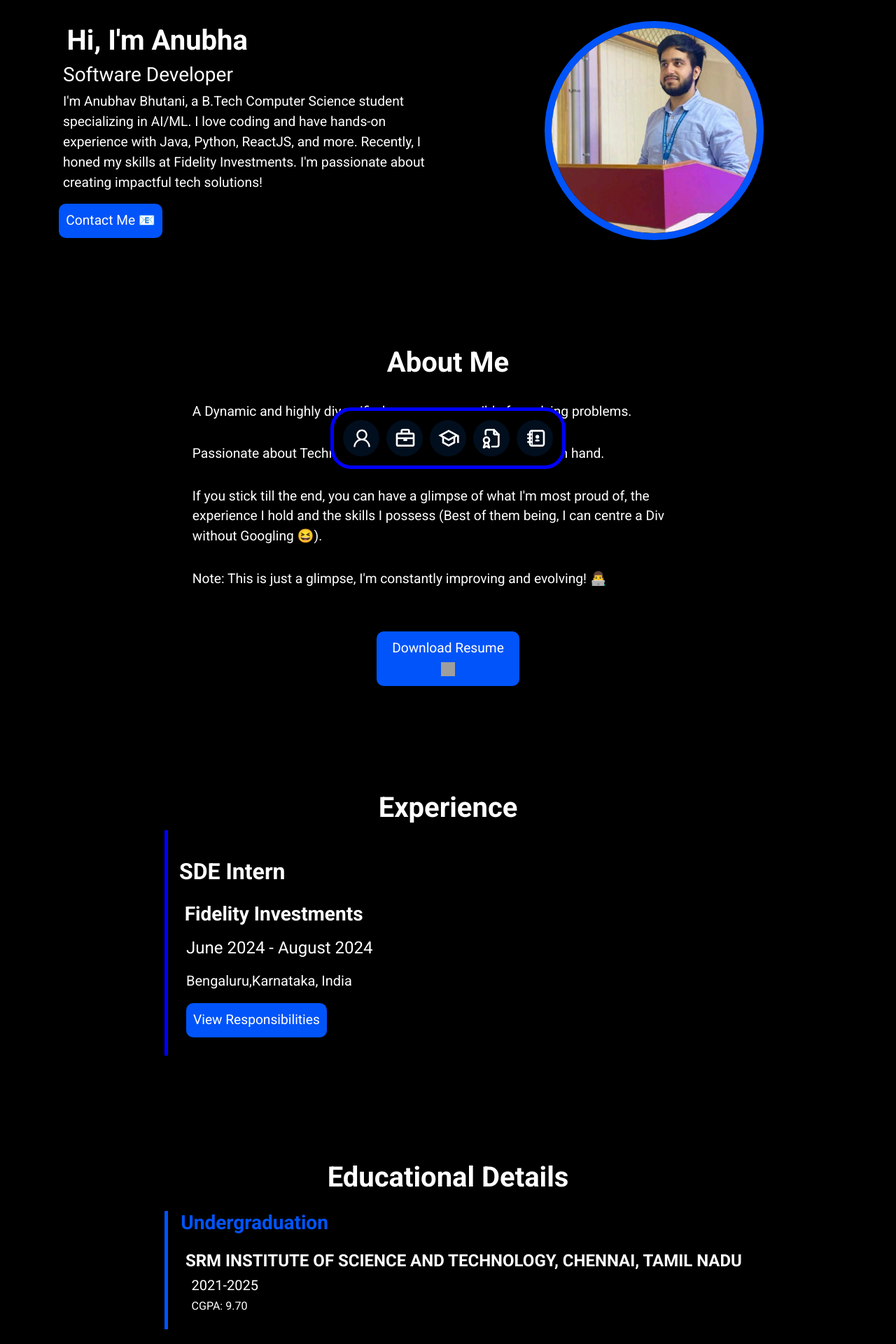
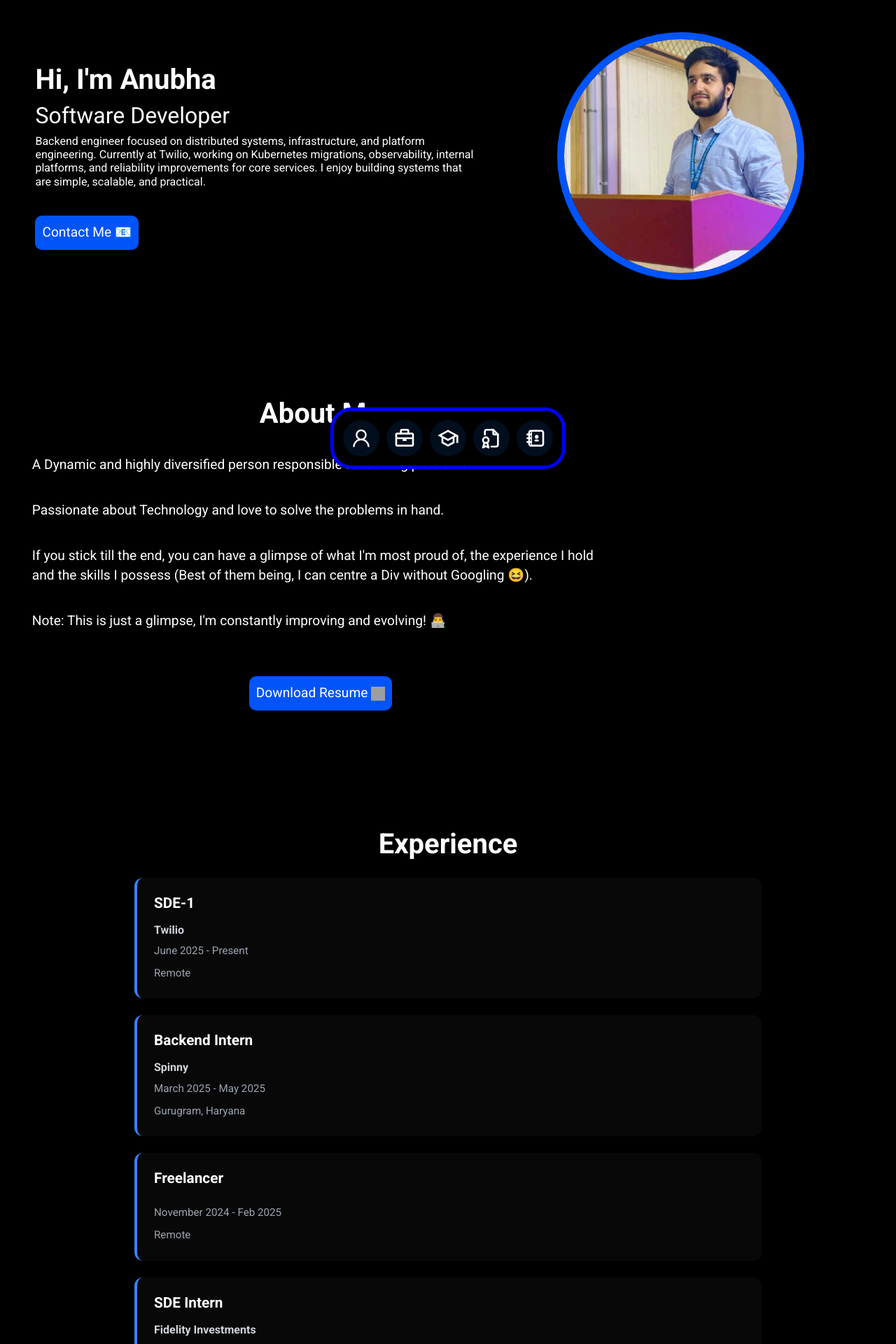
Before and after one commit to avbhutani/My-Portfolio, a React (Create React App) app in the folder frontend/: page / in a window 1280 px wide. Shown: the part 120-2040 px from the top of the page at 70% size. Built offline with nearby package versions, Linux system fonts and the light colour scheme; grey boxes are pictures that could not be loaded; the HTML template or start-up script is replaced by a standard one.

Commit message:
Updating code

```diff
--- a/frontend/src/App.js
+++ b/frontend/src/App.js
@@ -1,15 +1,15 @@
-import React from 'react'
-import './App.css';
+import React from "react";
+import "./App.css";
 // import Navbar from './components/navbar/Navbar'
-import Start from './components/start/Start'
-import FloatingNavbar from './components/floatingNavbar/FloatingNavbar'
-import About from './components/about/About'
+import Start from "./components/start/Start";
+import FloatingNavbar from "./components/floatingNavbar/FloatingNavbar";
+import About from "./components/about/About";
 
-import Contact from './components/contactMe/Contact'
-import ProudThings from './components/proudThings/ProudThings'
-import EducationalDetails from './components/educationTimeline/EducationalDetails'
-import ExperienceDetails from './components/experienceDetails/ExperienceDetails'
-import { Slide, ToastContainer } from 'react-toastify';
+import Contact from "./components/contactMe/Contact";
+import ProudThings from "./components/proudThings/ProudThings";
+import EducationalDetails from "./components/educationTimeline/EducationalDetails";
+import ExperienceDetails from "./components/experienceDetails/ExperienceDetails";
+import { Slide, ToastContainer } from "react-toastify";
 // import EducationalTimeline from './components/educationTimeline/EducationalTimeLine'
 // const About = React.lazy(() => import('./components/about/About'));
 
@@ -18,44 +18,81 @@ function App() {
     <div className="App">
       <ToastContainer />
       <section>
-      <div id='start-section'>
+        <div id="start-section">
           <Start />
         </div>
       </section>
 
       <section>
-      <div id='about-section'>
+        <div id="about-section">
           <About />
         </div>
       </section>
 
       <section>
-      <div id='experience-section'>
+        <div id="experience-section">
           <h1>Experience</h1>
-      <ExperienceDetails position="SDE Intern" companyName="Fidelity Investments" duration="June 2024 - August 2024" location="Bengaluru,Karnataka, India"/>
+          <ExperienceDetails
+            position="SDE-1"
+            companyName="Twilio"
+            duration="June 2025 - Present"
+            location="Remote"
+          />
+          <ExperienceDetails
+            position="Backend Intern"
+            companyName="Spinny"
+            duration="March 2025 - May 2025"
+            location="Gurugram, Haryana"
+          />
+          <ExperienceDetails
+            position="Freelancer"
+            duration="November 2024 - Feb 2025"
+            location="Remote"
+          />
+          <ExperienceDetails
+            position="SDE Intern"
+            companyName="Fidelity Investments"
+            duration="June 2024 - August 2024"
+            location="Bengaluru,Karnataka, India"
+          />
         </div>
       </section>
 
       <section>
-      <div id='education-section'>
+        <div id="education-section">
           <h1>Educational Details</h1>
-      <EducationalDetails grade ="CGPA: 9.70" session="2021-2025" stage="Undergraduation" instituteName="SRM INSTITUTE OF SCIENCE AND TECHNOLOGY, CHENNAI, TAMIL NADU" />
-      <EducationalDetails grade ="Percentage: 93.4%" session="2020-2021" stage="Class 12" instituteName="DAV PUBLIC SCHOOL SECTOR 48, 49 GURGAON, HARYANA" />
-      <EducationalDetails grade ="Percentage: 94%" session="2018-2019" stage="Class 10" instituteName="DAV PUBLIC SCHOOL SECTOR 48, 49 GURGAON, HARYANA" />
+          <EducationalDetails
+            grade="CGPA: 9.70"
+            session="2021-2025"
+            stage="Undergraduation"
+            instituteName="SRM INSTITUTE OF SCIENCE AND TECHNOLOGY, CHENNAI, TAMIL NADU"
+          />
+          <EducationalDetails
+            grade="Percentage: 93.4%"
+            session="2020-2021"
+            stage="Class 12"
+            instituteName="DAV PUBLIC SCHOOL SECTOR 48, 49 GURGAON, HARYANA"
+          />
+          <EducationalDetails
+            grade="Percentage: 94%"
+            session="2018-2019"
+            stage="Class 10"
+            instituteName="DAV PUBLIC SCHOOL SECTOR 48, 49 GURGAON, HARYANA"
+          />
         </div>
       </section>
 
-      <section>
-      <div id='proud-section' className='proud-things'>
+      {/* <section>
+        <div id="proud-section" className="proud-things">
           <h1>Most Proud Of</h1>
-      <ProudThings headerContent = 'RECEIVED SRM JEE MERIT SCHOLARSHIP WORTH Rs. 7,50,000 (100% Tuition Fee Wavier)' />
-      <ProudThings headerContent = 'Rated >= 2000 on CodeStudio. ' />
-      <ProudThings headerContent = 'PARTICIPATED IN CODE FOR GOOD 2024 BY JP MORGAN CHASE'  />
+          <ProudThings headerContent="RECEIVED SRM JEE MERIT SCHOLARSHIP WORTH Rs. 7,50,000 (100% Tuition Fee Wavier)" />
+          <ProudThings headerContent="Rated >= 2000 on CodeStudio. " />
+          <ProudThings headerContent="PARTICIPATED IN CODE FOR GOOD 2024 BY JP MORGAN CHASE" />
         </div>
-      </section>
+      </section> */}
 
       <section>
-      <div id='contact-section'>
+        <div id="contact-section">
           <Contact />
         </div>
       </section>
--- a/frontend/src/components/about/About.css
+++ b/frontend/src/components/about/About.css
@@ -1,47 +1,41 @@
+/* Base styles (Mobile first) */
+.about-me-section {
+    display: flex;
+    flex-direction: column;
+    text-align: left;
+    margin-left: 10;
+    /* margin: top right bottom left */
+    margin: 20% 10% 0 1%;
+}
 
-/* This is for the devices like laptop, pc etc. */
-@media(min-width:905px){
+.about-me-section-2 {
+    align-self: center;
+
+    img {
+        height: 20px;
+        width: 20px;
+    }
+}
+
+/* Desktop overrides */
+@media (min-width: 905px) {
     .about-me-section-1 h1 {
         text-align: center;
     }
+
     .about-me-section {
-        margin:13% auto;
-
-        display: flex;
-        flex-direction: column;
+        margin: 13% auto;
         align-items: center;
+        margin-left: 10px;
         justify-content: space-between;
         width: 70%;
-        text-align: left;
+
         p {
             margin: 4%;
         }
     }
+
     .about-me-section-2 {
-        img {
-            height: 20px;
-            width: 20px;
-        }
+        align-self: auto;
     }
 }
-
-
-/* This is for the devices like mobile phone,tablet etc. */
-@media(max-width:904px){
-    .about-me-section {
-        margin-left: 1%;
-        margin-top: 20%;
-        margin-right: 10%;
-        display: flex;
-        flex-direction: column;
-        text-align: left;
-    }
-
-    .about-me-section-2 {
-        align-self: center;
-        img {
-            height: 20px;
-            width: 20px;
-        }
-    }
-}
--- a/frontend/src/components/about/About.js
+++ b/frontend/src/components/about/About.js
@@ -1,7 +1,7 @@
 import React from 'react'
 import './About.css'
 
-const resumeURL = 'https://drive.google.com/file/d/17m1Iu6O52ZcCLAL1V-EGZ6A5UzhGC0RS/view?usp=sharing'
+const resumeURL = 'https://drive.google.com/file/d/1VSWs7sh01nxTv3qFtlqwfh1U_3GZust0/view?usp=sharing'
 
 const About = ()=> {
     const downloadFile = () => {
--- a/frontend/src/components/educationTimeline/EducationalDetails.css
+++ b/frontend/src/components/educationTimeline/EducationalDetails.css
@@ -1,33 +1,52 @@
 .education-card {
     display: flex;
     flex-direction: column;
-    color: white;
-    border-left: 5px solid rgb(1, 84, 249);;
-    padding: 0;
+    gap: 1rem;
+
+    margin: 1.5rem 15%;
+    padding: 1.5rem;
+
+    color: #fff;
     text-align: left;
-    margin-left: 15%;
-    justify-content: center;
-    margin-right: 15%;
-    margin-top: 2%;
-    width: 80%;
+
+    border-left: 4px solid #3b82f6;
+    background: rgba(255, 255, 255, 0.03);
+
+    border-radius: 12px;
+    transition: all 0.25s ease;
 }
 
+.education-card:hover {
+    transform: translateY(-2px);
+    background: rgba(255, 255, 255, 0.05);
+    border-left-color: #60a5fa;
+}
 
-
-.education-card-1 {
-
-    h3 {
-        font-weight: bolder;
-        color: rgb(1, 84, 249);
-    }
+.education-card-1 h3 {
+    font-size: 1.2rem;
+    font-weight: 700;
+    margin: 0;
+    color: #60a5fa;
 }
 
 .education-card-2 {
     display: flex;
     flex-direction: column;
-    margin: 1rem;
-    h4 {
-        font-weight: bolder;
-    }
+    gap: 0.5rem;
+}
 
+.education-card-2 h4 {
+    margin: 0;
+    font-size: 1rem;
+    font-weight: 600;
+    color: #e5e7eb;
 }
+
+.education-card-2 h5,
+.education-card-2 p {
+    margin: 0;
+    font-size: 0.95rem;
+    font-weight: 400;
+    line-height: 1.6;
+    color: #9ca3af;
+}
--- a/frontend/src/components/experienceDetails/ExperienceDetails.css
+++ b/frontend/src/components/experienceDetails/ExperienceDetails.css
@@ -1,40 +1,79 @@
 .experience-card {
     display: flex;
     flex-direction: column;
-    color: white;
-    border-left: 5px solid blue;
-    padding: 0;
+    gap: 1rem;
+
+    margin: 1.5rem 15%;
+    padding: 1.5rem;
+
+    color: #fff;
     text-align: left;
-    margin-left: 15%;
-    justify-content: center;
-    margin-right: 15%;
-    margin-bottom: 13%;
+
+    border-left: 4px solid #3b82f6;
+    background: rgba(255, 255, 255, 0.03);
+
+    border-radius: 12px;
+    transition: all 0.25s ease;
 }
 
+.experience-card:hover {
+    transform: translateY(-2px);
+    background: rgba(255, 255, 255, 0.05);
+    border-left-color: #60a5fa;
+}
 
-.experience-card-1 {
-    margin-top:5%;
-    margin-right: 0;
-    h2 {
-        font-weight: bolder;
-    }
-    h2:hover{
-        cursor: pointer;
-    }
+.experience-card-1 h2 {
+    font-size: 1.3rem;
+    font-weight: 700;
+    margin: 0;
+    transition: color 0.2s ease;
+}
+
+.experience-card-1 h2:hover {
+    cursor: pointer;
+    color: #60a5fa;
 }
 
 .experience-card-2 {
     display: flex;
     flex-direction: column;
-    margin: 1rem;
-    button {
-        max-width: fit-content;
-    }
-    h3 {
-        margin-top: 0;
-        font-weight: bolder;
-    }
-    h4,h5,button {
-        margin: 10px;
-    }
+    gap: 0.5rem;
 }
+
+.experience-card-2 h3 {
+    margin: 0;
+    font-size: 1rem;
+    font-weight: 600;
+    color: #d1d5db;
+}
+
+.experience-card-2 h4,
+.experience-card-2 h5 {
+    margin: 0;
+    font-size: 0.95rem;
+    font-weight: 400;
+    line-height: 1.6;
+    color: #9ca3af;
+}
+
+.experience-card-2 button {
+    width: fit-content;
+    margin-top: 0.5rem;
+    padding: 0.5rem 1rem;
+
+    border: none;
+    border-radius: 8px;
+
+    background: #2563eb;
+    color: white;
+
+    font-size: 0.9rem;
+    font-weight: 500;
+
+    cursor: pointer;
+    transition: background 0.2s ease;
+}
+
+.experience-card-2 button:hover {
+    background: #3b82f6;
+}
--- a/frontend/src/components/experienceDetails/ExperienceDetails.js
+++ b/frontend/src/components/experienceDetails/ExperienceDetails.js
@@ -13,7 +13,6 @@ const ExperienceDetails = (props) => {
             <h3>{props.companyName}</h3>
             <h4>{props.duration}</h4>
             <h5>{props.location}</h5>
-            <button>View Responsibilities</button>
         </div>
       </div>
     </>
--- a/frontend/src/components/proudThings/ProudThings.css
+++ b/frontend/src/components/proudThings/ProudThings.css
@@ -1,13 +1,12 @@
-@media(min-width:905px) {
+/* =========================================
+   BASE STYLES (Applies to all screen sizes)
+   ========================================= */
+
 .collapsible {
-    font-size:larger;
-    margin: 20px;
+    margin: 20px auto; /* Added 'auto' to center it nicely if needed */
     border-radius: 10px;
     background-color: rgb(16, 21, 30);
-    /* border-left: 8px solid rgb(1, 84, 249);;
-    border-right: 8px solid rgb(1, 84, 249);;  */
-    /* transition: 2s; */
-    width: 80%;
+    transition: width 0.4s ease;
 }
 
 .collapsible-content {
@@ -17,107 +16,81 @@
     cursor: pointer;
 }
 
-.collapsible-header-text {
-    text-align: left;
-    background-color: rgb(16, 21, 30);
-    padding: 1rem;
-    /* display: flex; */
-
-    padding-left:0;
-    align-items: center;
-    cursor: pointer;
+.collapsible-header {
+    transition: transform 0.4s ease;
 }
 
-
-.collapsible-header-1 {
-    font-weight: bolder;
-    font-size: 20px;
-}
-
-
-.collapsible-header-2 {
-    font-size:20px;
-}
-
-.collapsible-header-text {
-    cursor: pointer;
-    font-weight: bold;
-  }
-  .collapsible-header-text:hover {
-    border-radius: 10px;
-    border-left: 8px solid rgb(1, 84, 249);;
-    border-right: 8px solid rgb(1, 84, 249);;
-
-  }
-
-  .collapsible-header {
-      transition: transform 0.4s ease;
-
-  }
 .collapsible-header:hover {
     cursor: pointer;
     transform: scale(1.2);
-    transition: 1s;
-  }
-
-
-}
-
-
-
-@media(max-width:905px) {
-    .collapsible {
-    font-size:medium;
-    margin: 20px;
-    border-radius: 10px;
-    background-color: rgb(16, 21, 30);
-    border-left: 8px solid rgb(1, 84, 249);;
-    border-right: 8px solid rgb(1, 84, 249);;
-    transition: 2s;
-    width: 90%;
-}
-
-.collapsible-content {
-    padding: 1rem;
-    text-align: left;
-    background-color: rgb(16, 21, 30);
-    cursor: pointer;
 }
 
 .collapsible-header-text {
     text-align: left;
     background-color: rgb(16, 21, 30);
-    padding: 1rem;
-    display: flex;
-    font-size: medium;
-    padding: 10px;
     align-items: center;
     cursor: pointer;
+    font-weight: bold;
+    border-radius: 10px;
+    transition: all 0.4s ease-in-out;
+
+    /* Transparent borders prevent layout jumps on hover */
+    border-left: 8px solid transparent;
+    border-right: 8px solid transparent;
+}
+
+.collapsible-header-text:hover {
+    border-left-color: rgb(1, 84, 249);
+    border-right-color: rgb(1, 84, 249);
+}
+
+.collapsible-header-1 {
+    font-weight: bolder;
 }
 
 
-.collapsible-header-1 {
-    font-weight: bolder;
-    /* font-size: 20px; */
+/* =========================================
+   MOBILE / SMALL SCREENS (Up to 905px)
+   ========================================= */
+@media (max-width: 905px) {
+    .collapsible {
+        font-size: medium;
+        width: 90%;
+        border-left: 8px solid rgb(1, 84, 249);
+        border-right: 8px solid rgb(1, 84, 249);
+    }
+
+    .collapsible-header-text {
+        padding: 10px;
+        display: flex;
+        font-size: medium;
+    }
+
+    .collapsible-header-text:hover {
+        transform: scale(1.1); /* Scaled down slightly to prevent screen overflow on mobile */
+    }
+
+    .collapsible-header-2 {
+        margin-left: 1%;
+    }
 }
 
 
-.collapsible-header-2 {
-    /* font-size:20px; */
-    margin-left: 1%;
+/* =========================================
+   DESKTOP / LARGE SCREENS (906px and up)
+   ========================================= */
+@media (min-width: 906px) {
+    .collapsible {
+        font-size: larger;
+        width: 80%;
     }
 
     .collapsible-header-text {
-    cursor: pointer;
-    transition: transform 0.4s ease-in-out;
-    font-weight: bold;
-  }
-  .collapsible-header-text:hover {
-    border-radius: 10px;
-    border-left: 8px solid rgb(1, 84, 249);;
-    border-right: 8px solid rgb(1, 84, 249);;
-    transform: scale(1.2);
-    transition: 0.5s;
+        padding: 1rem 1rem 1rem 0; /* Keeps your padding-left: 0 logic clean */
     }
 
+    .collapsible-header-1,
+    .collapsible-header-2 {
+        font-size: 20px;
     }
+}
--- a/frontend/src/components/start/Start.css
+++ b/frontend/src/components/start/Start.css
@@ -1,77 +1,79 @@
+/* =========================================
+   Global Reset
+   ========================================= */
 * {
-    margin-left: 1%;
-    margin-right: 1%;
+    box-sizing: border-box;
+    margin: 0;
+    padding: 0;
 }
 
-
-@media (min-width:905px) {
-
+/* =========================================
+   Base Styles (Mobile First)
+   ========================================= */
 .Start {
-    margin-top:13%;
+    margin-top: 13%;
+    padding: 0 1%; /* Replaces your global * margin */
     display: flex;
-    /* flex-wrap: wrap; */
-    justify-content: space-between;
+    flex-direction: column;
+    justify-content: center;
     align-items: center;
 }
 
-
 .Start-left-content {
     text-align: left;
+    width: 100%;
+    margin-top: 2%;
+    margin-left: 3%;
+
     h1 {
         font-weight: bold;
         color: white;
+        margin-top: 2%;
     }
-    max-width: 50%;
-}
 
-
+    h3, p, button {
+        margin-top: 5%;
+    }
 }
 
 .Start-right-content {
+    margin-top: 10%;
+    display: flex;
+    justify-content: center;
+
     img {
-    height: 60%;
-    width: 60%;
-    border-radius: 70%;
-    border:10px solid rgb(1, 84, 249);
+        width: 90%;
+        height: auto; /* Keeps the image from distorting */
+        border-radius: 50%; /* 50% is standard for perfect circles */
+        border: 10px solid rgb(1, 84, 249);
     }
 }
 
-
-
-/* From here, the css code for mobile devices start, now hereon the mobile devices code will be written. */
-@media(max-width:905px) {
-
+/* =========================================
+   Desktop Styles (Screens wider than 905px)
+   ========================================= */
+@media (min-width: 906px) {
     .Start {
-        margin-top:13%;
-        display: flex;
-        flex-direction:column ;
-        flex-wrap: wrap;
+        flex-direction: row;
         justify-content: space-between;
-        align-items: center;
     }
 
+    .Start-left-content {
+        max-width: 50%;
+        margin-left: 10; /* Resets mobile margin */
+        margin-top: 0;
 
-    .Start-left-content {
         h1 {
-            color: white;
-            /* margin: 20px; */
-            margin-top: 2%;
-        }
-        h3,p,button {
-            /* margin: 20px; */
-            margin-top: 5%;
-        }
-        text-align: left;
-        margin-left:3%;
-    }
-
-    .Start-right-content  {
-        /* margin-right:2%; */
-        img {
-            margin-top: 10%;
-            width: 90%;
-            height: 90%;
+            margin-top: 0; /* Resets mobile margin */
         }
     }
 
+    .Start-right-content {
+        margin-top: 0;
+
+        img {
+            width: 60%;
+            height: auto;
+        }
+    }
 }
--- a/frontend/src/components/start/Start.js
+++ b/frontend/src/components/start/Start.js
@@ -1,38 +1,52 @@
-
-import './Start.css'
-import Typewriter from './TypeWriter';
-import image1 from './img.png'
+import "./Start.css";
+import Typewriter from "./TypeWriter";
+import image1 from "./img.png";
 // import {useNavigate} from 'react-router-dom'
 
-const Start = ()=> {
+const Start = () => {
   // const navigate = useNavigate()
   const handleScroll = (event, id) => {
     event.preventDefault();
     const element = document.getElementById(id);
     const elementPosition = element.getBoundingClientRect().top;
-        const offsetPosition = elementPosition - (window.innerHeight / 2) + (element.clientHeight / 2);
+    const offsetPosition =
+      elementPosition - window.innerHeight / 2 + element.clientHeight / 2;
     window.scrollBy({
       top: offsetPosition,
-          behavior: 'smooth'
+      behavior: "smooth",
     });
-    }
+  };
 
-    return (<>
-        <div className='Start'>
-            <div className='Start-left-content'>
-            <h1> <Typewriter text={"Hi, I'm Anubhav Bhutani"} delay={100} infinite></Typewriter></h1>
-            <h3>Software Developer</h3>
-            <p>I'm Anubhav Bhutani, a B.Tech Computer Science student specializing in AI/ML. I love coding and have hands-on experience with Java, Python, ReactJS, and more. Recently, I honed my skills at Fidelity Investments. I'm passionate about creating impactful tech solutions! </p>
-            <button onClick={(e)=> handleScroll(e,'contact-me-form')}>
+  return (
+    <>
+      <div className="Start">
+        <div className="Start-left-content">
+          <h1>
+            {" "}
+            <Typewriter
+              text={"Hi, I'm Anubhav Bhutani"}
+              delay={100}
+              infinite
+            ></Typewriter>
+          </h1>
+          <h2>Software Developer</h2>
+          <h6 className="text-xs">
+            Backend engineer focused on distributed systems, infrastructure, and
+            platform engineering. Currently at Twilio, working on Kubernetes
+            migrations, observability, internal platforms, and reliability
+            improvements for core services. I enjoy building systems that are
+            simple, scalable, and practical.
+          </h6>
+          <button onClick={(e) => handleScroll(e, "contact-me-form")}>
             Contact Me &#128231;
           </button>
         </div>
-            <div className='Start-right-content'>
+        <div className="Start-right-content">
           <img src={image1} alt="Portfolio Image" />
         </div>
       </div>
-    </>)
-}
-
+    </>
+  );
+};
 
 export default Start;
```
Lines whose indentation alone changed are shown as unchanged.
